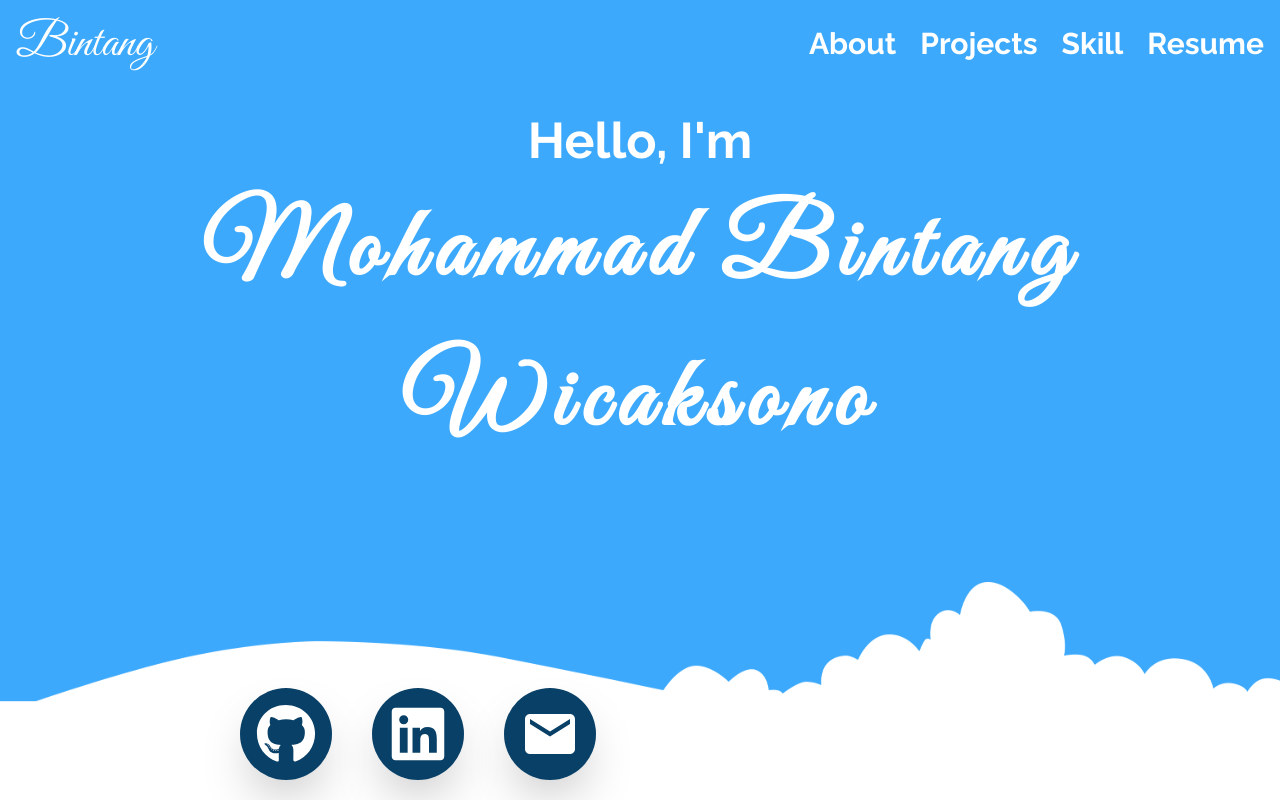
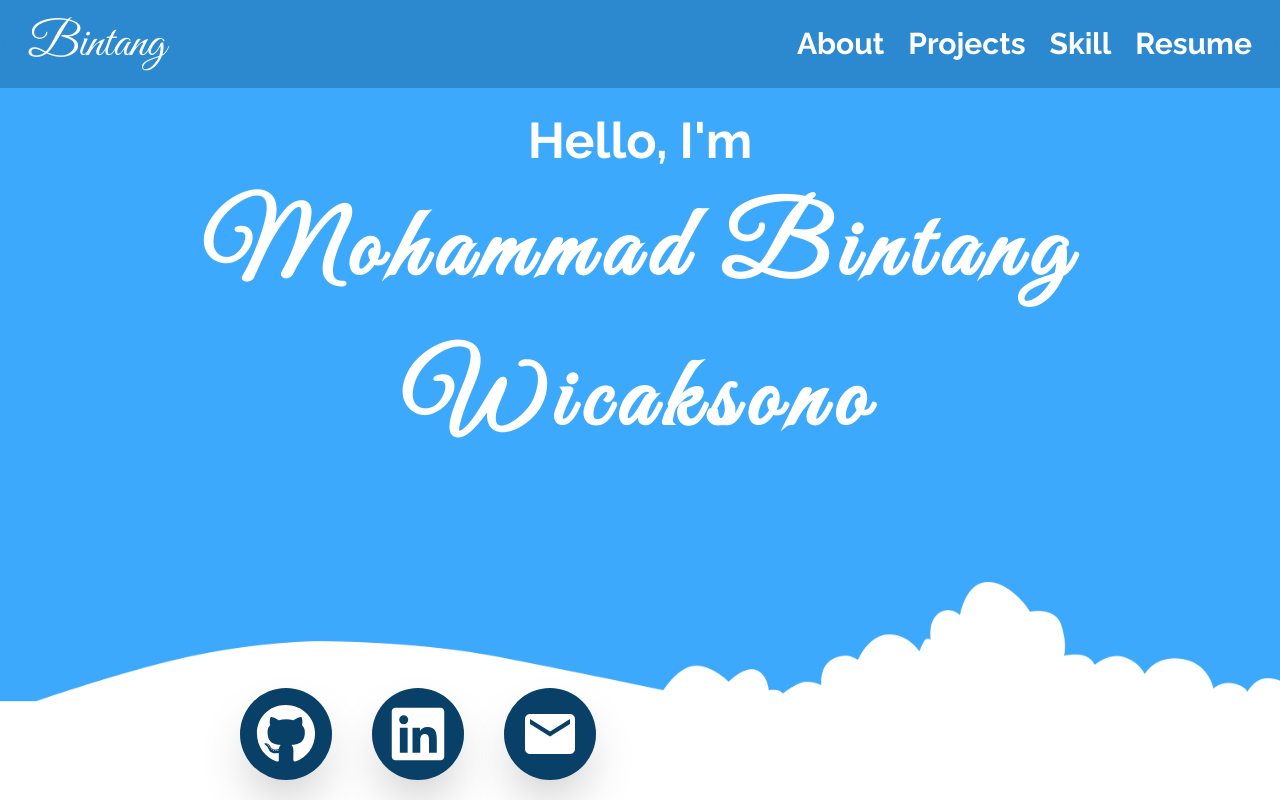
Before and after one commit to mbintangw/PortofolioWebsite, a React (Vite) app: page / in a window 1280 px wide. Shown: the top 800 px of the page. Built offline with nearby package versions, Linux system fonts and the light colour scheme.

Commit message:
style : reponsive for mobile

```diff
--- a/src/Components/Navbar.tsx
+++ b/src/Components/Navbar.tsx
@@ -1,24 +1,80 @@
+import { useState } from "react";
 import { Link } from "react-scroll";
+import { BsList } from "react-icons/bs";
+import { IoCloseSharp } from "react-icons/io5";
 
 const Navbar = () => {
+  const [modalOpen, setModalOpen] = useState(false);
+
+  const toggleModal = () => {
+    setModalOpen(!modalOpen);
+  };
+
   return (
-    <nav className=" z-50 w-full  fixed">
-      <div className=" flex items-center justify-between px-4 py-5 mx-auto">
+    <nav className=" z-50 w-full  fixed bg-stroke/30 backdrop-blur-xl ">
+      <div className="flex items-center justify-between px-7 py-5 mx-auto">
         <div>
-          <h1 className="font-signature text-5xl text-white">Bintang</h1>
+          <h1 className="font-signature text-5xl text-white cursor-pointer">
+            <Link to="Home" smooth={true} spy={true}>Bintang</Link>
+            </h1>
         </div>
-        <ul className="flex gap-6 justify-end items-center flex-1 font-bold text-3xl text-white [&>li]:cursor-pointer">
+        <ul className="hidden lg:flex gap-6 justify-end items-center flex-1 font-bold text-3xl text-white [&>li]:cursor-pointer">
           <li>
-            <Link to="home" smooth={true} activeClass="text-blue-500">
+            <Link to="About" smooth={true} spy={true} activeClass="text-blue-500">
               About
             </Link>
           </li>
-          <li>Projects</li>
-          <li>Skill</li>
+          <li>
+            <Link to="Project" smooth={true} spy={true} activeClass="text-blue-500">
+              Projects
+            </Link>
+          </li>
+          <li>
+            <Link to="Skill" smooth={true} spy={true} activeClass="text-blue-500">
+              Skill
+            </Link>
+          </li>
           <li>Resume</li>
         </ul>
+
+        <div className="lg:hidden">
+          {modalOpen ? (
+            <IoCloseSharp
+              className="text-3xl text-white cursor-pointer"
+              onClick={toggleModal}
+            />
+          ) : (
+            <BsList
+              className="text-3xl text-white cursor-pointer"
+              onClick={toggleModal}
+            />
+          )}
+        </div>
+
       </div>
+      {modalOpen && (
+          <ul className="lg:hidden flex flex-col gap-6 -mt-20 justify-center items-center  font-bold text-3xl text-white [&>li]:cursor-pointer h-dvh ">
+            <li>
+              <Link to="About" smooth={true} spy={true} activeClass="text-blue-500">
+                About
+              </Link>
+            </li>
+            <li>
+              <Link to="Project" smooth={true} spy={true} activeClass="text-blue-500">
+                Projects
+              </Link>
+            </li>
+            <li>
+              <Link to="Skill" smooth={true} spy={true} activeClass="text-blue-500">
+                Skill
+              </Link>
+            </li>
+            <li>Resume</li>
+          </ul>
+        )}
+
     </nav>
+
   );
 };
 
```
